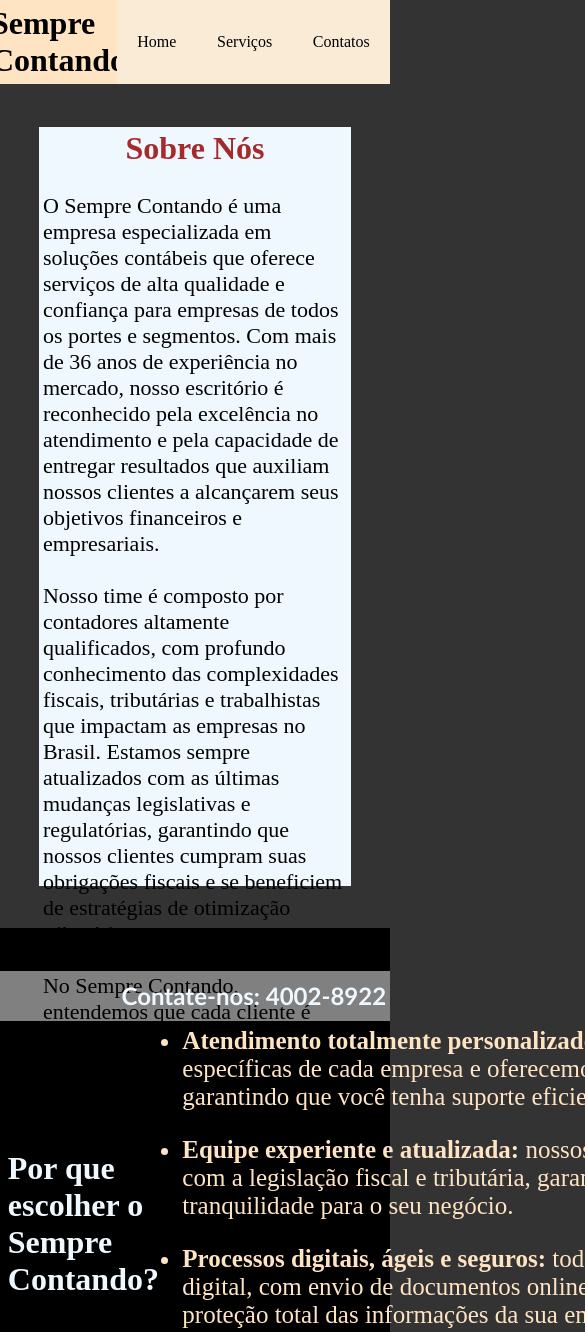
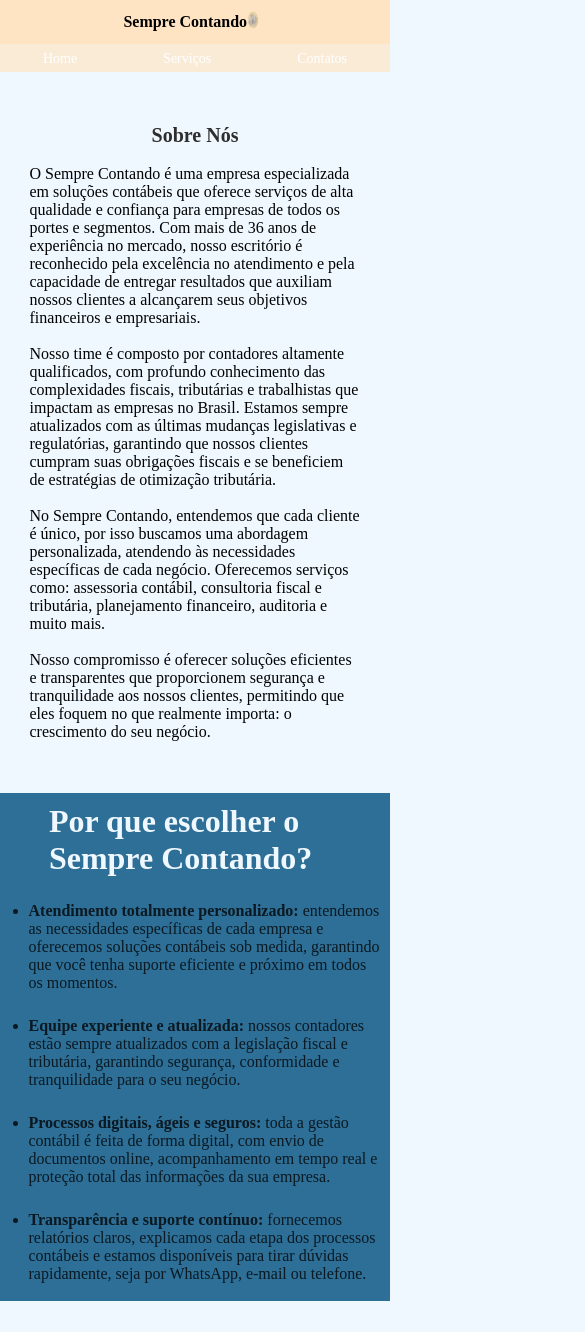
Before and after one commit to MathiasSantiago/TRABALHO_Mathias_LuisG, a plain HTML site: page index.html in a window 390 px wide. Shown: the top 1332 px of the page, 585 px wide, since content can reach past the window. After the commit the page ends 1301 px from the top, so only its background shows below. Drawn offline with Linux system fonts and the light colour scheme.

Commit message:
alteração5 ;---------------;

```diff
--- a/index.html
+++ b/index.html
@@ -50,15 +50,5 @@
         </div>
     </main>
 
-    <div class="contato">
-        <h2>Contate-nos: 4002-8922</h2>
-    </div>
-
 </body>
 </html>
-
-
-<!--
-SITE BASE
-https://www.fortestecnologia.com.br/gestao-contabil/sistema-total-contador/?utm_source=google&utm_medium=cpc&utm_campaign=21876097151&adgroupid=168641969423&utm_content=g_c_&utm_term=b_gest%C3%A3o%20contabilidade&gad_source=1&gad_campaignid=21876097151&gbraid=0AAAAADM75Ocgxvssw09ybA3uhYGZcSt3f&gclid=EAIaIQobChMIqPzN_8-okAMVDEVIAB3EtDvoEAAYASAAEgIp3vD_BwE
--->
--- a/pages/contato.css
+++ b/pages/contato.css
@@ -5,7 +5,7 @@
 }
 
 body {
-    background-color: #333;
+    background-color: aliceblue;
 }
 
 .banner {
@@ -15,7 +15,7 @@ body {
 }
 
 .banner h1 {
-    background-color: bisque;
+    background-color: rgb(45, 111, 150);
     width: 30%;
     height: 100%;
     display: flex;
@@ -24,7 +24,7 @@ body {
 }
 
 .banner ul {
-    background-color: antiquewhite;
+    background-color: rgb(33, 81, 109);
     width: 70%;
     height: 100%;
 }
@@ -37,7 +37,7 @@ body {
 }
 
 .nev li a {
-    color: black;
+    color: rgb(255, 255, 255);
 }
 
 a {
@@ -52,8 +52,8 @@ a {
 /*-------ANIMAÇÃO--------*/
 
 .anima img {
-    width: 35%;
-    height: 35%;
+    width: 5vw;
+    height: 5vw;
 }
 
 @keyframes moeda {
@@ -103,7 +103,6 @@ main.contato {
     margin-right: 8px;
 }
 
-/* ======= Redes sociais ======= */
 .redes-sociais {
     margin-top: 20px;
 }
@@ -136,13 +135,11 @@ main.contato {
     transform: scale(1.1);
 }
 
-/* ======= Mapa ======= */
 .mapa h3 {
     color: #003366;
     margin-bottom: 10px;
 }
 
-/* ======= Formulário ======= */
 form {
     display: flex;
     flex-direction: column;
@@ -170,37 +167,48 @@ button:hover {
     background-color: #0055a5;
 }
 
-/* ======= Rodapé ======= */
-footer {
-    background-color: #003366;
-    color: white;
-    text-align: center;
-    padding: 15px 0;
-    font-size: 0.9rem;
-}
 
-/* ======= Media Queries ======= */
-@media (max-width: 992px) {
-    main.contato {
-        flex-direction: column;
-    }
-
+@media (max-width: 768px) {
     nav ul {
         justify-content: center;
         flex-wrap: wrap;
     }
+
+    .banner {
+        flex-direction: column;
+        height: auto;
+    }
+
+    .banner h1 {
+        width: 100%;
+        height: auto;
+        background-color: bisque;
+        padding: 10px 0;
+    }
+
+    .banner ul {
+        width: 100%;
+        background-color: antiquewhite;
+    }
+
+    .nev li {
+        margin: 5px 0;
+    }
 }
 
-@media (max-width: 600px) {
-    header h1 {
-        font-size: 1.5rem;
-        text-align: center;
+@media (max-width: 480px) {
+
+    .banner h1 {
+        font-size: 16px;
     }
 
-    nav ul {
-        flex-direction: column;
-        align-items: center;
-    }
+  .nev li a {
+      font-size: 0.85rem;
+  }
+
+  .nev {
+      gap: 8px;
+  }
 
     .redes-sociais a {
         width: 40px;
@@ -213,37 +221,3 @@ footer {
         font-size: 1rem;
     }
 }
-
-footer.contato {
-    background-color: #808080;
-    height: 6vh;
-    min-height: 60px; /* Garante altura mínima */
-    display: flex;
-    justify-content: flex-end;
-    align-items: center;
-    padding-right: 2%;
-    box-shadow: 0 -2px 5px rgba(0, 0, 0, 0.2);
-}
-
-footer.contato h2 {
-    color: aliceblue;
-    font-family: 'Gill Sans', 'Gill Sans MT', Calibri, 'Trebuchet MS', sans-serif;
-    font-size: 1.1rem;
-    margin: 0;
-    text-align: right;
-}
-
-/* ===== Responsividade ===== */
-@media (max-width: 600px) {
-    footer.contato {
-        justify-content: center;
-        text-align: center;
-        padding-right: 0;
-        height: auto;
-        padding: 10px 0;
-    }
-
-    footer.contato h2 {
-        font-size: 1rem;
-    }
-}
--- a/pages/servisos.css
+++ b/pages/servisos.css
@@ -5,21 +5,7 @@
 }
 
 body {
-    background-color: #333;
-}
-
-.contato {
-    background-color: #808080;
-    height: 6vh;
-    display: flex;
-    justify-content: end;
-    align-items: center;
-}
-
-.contato h2 {
-    color: aliceblue;
-    margin-right: 1%;
-    font-family: 'Gill Sans', 'Gill Sans MT', Calibri, 'Trebuchet MS', sans-serif, Haettenschweiler, 'Arial Narrow Bold', sans-serif;
+    background-color: aliceblue;
 }
 
 .banner {
@@ -29,7 +15,7 @@ body {
 }
 
 .banner h1 {
-    background-color: bisque;
+    background-color: rgb(45, 111, 150);
     width: 30%;
     height: 100%;
     display: flex;
@@ -38,7 +24,7 @@ body {
 }
 
 .banner ul {
-    background-color: antiquewhite;
+    background-color: rgb(33, 81, 109);
     width: 70%;
     height: 100%;
 }
@@ -51,7 +37,7 @@ body {
 }
 
 .nev li a {
-    color: black;
+    color: rgb(255, 255, 255);
 }
 
 a {
@@ -64,15 +50,9 @@ a {
 }
 
 
-
-
-
-
-/*-------ANIMAÇÃO--------*/
-
 .anima img {
-    width: 35%;
-    height: 35%;
+    width: 5vw;
+    height: 5vw;
 }
 
 @keyframes moeda {
@@ -99,7 +79,7 @@ a {
 
   padding: 3px;
   border-radius: 3px;
-  background-color: #28a745;
+  background-color: #0066cc;
 }
 
 /* GRID BASE */
@@ -153,7 +133,6 @@ a {
 @media (max-width: 1024px) {
   .banner h1 {
       width: 35%;
-      font-size: 1.2rem;
   }
 
   .banner ul {
@@ -176,29 +155,27 @@ a {
 }
 
 
-/* === Celulares (até 768px) === */
 @media (max-width: 768px) {
-  /* Mantém o cabeçalho em linha */
   .banner {
-      flex-direction: row;
-      height: 10vh;
+    flex-direction: column;
+    height: auto;
+    width: auto;
 }
 
 .banner h1 {
-      width: 40%;
-      font-size: 1rem;
-      padding: 5px;
+    width: 100%;
+    height: auto;
+    background-color: bisque;
+    padding: 10px 0;
 }
 
 .banner ul {
-      width: 60%;
+    width: 100%;
+    background-color: antiquewhite;
 }
 
-  .nev {
-      flex-wrap: wrap;
-      justify-content: center;
-      gap: 5px;
-      font-size: 0.9rem;
+.nev li {
+    margin: 5px 0;
 }
 
   .servicos {
@@ -211,17 +188,12 @@ a {
       height: auto;
       padding: 15px 0;
   }
-
-  footer.contato h2 {
-      font-size: 1rem;
-  }
 }
 
-/* === Celulares pequenos (até 480px) === */
 @media (max-width: 480px) {
+
     .banner h1 {
-      font-size: 0.9rem;
-      width: 45%;
+        font-size: 16px;
     }
 
   .nev li a {
@@ -243,8 +215,4 @@ a {
   #info h3 {
       font-size: 0.85rem;
   }
-
-  footer.contato h2 {
-      font-size: 0.9rem;
 }
-}
--- a/style.css
+++ b/style.css
@@ -5,33 +5,18 @@
 }
 
 body {
-    background-color: #333;
-}
-
-.contato {
-    background-color: #808080;
-    width: 100%;
-    height: 6vh;
-    display: flex;
-    justify-content: end;
-    align-items: center;
-}
-
-.contato h2 {
-    color: aliceblue;
-    margin-right: 1%;
-    font-family: 'Gill Sans', 'Gill Sans MT', Calibri, 'Trebuchet MS', sans-serif, Haettenschweiler, 'Arial Narrow Bold', sans-serif;
+    background-color: aliceblue;
 }
 
 .banner {
     height: 10vh;
-    width: 100%;
+    width: auto;
     display: flex;
 }
 
 .banner h1 {
-    background-color: bisque;
-    width: 30%;
+    background-color: rgb(45, 111, 150);
+    width: 35%;
     height: 100%;
     display: flex;
     justify-content: center;
@@ -39,8 +24,8 @@ body {
 }
 
 .banner ul {
-    background-color: antiquewhite;
-    width: 70%;
+    background-color: rgb(33, 81, 109);
+    width: 65%;
     height: 100%;
 }
 
@@ -52,7 +37,7 @@ body {
 }
 
 .nev li a {
-    color: black;
+    color: rgb(255, 255, 255);
 }
 
 a {
@@ -72,7 +57,7 @@ a {
 .text {
     margin-top: 5vh;
     margin-left: 10%;
-    background-color: aliceblue;
+    background-color: rgb(183, 190, 196);
     width: 80%;
     height: 90%;
     padding: 1%;
@@ -80,7 +65,7 @@ a {
 
 .text h1 {
     text-align: center;
-    color: brown;
+    color: rgb(46, 46, 46);
 }
 
 .text p {
@@ -93,7 +78,7 @@ a {
     margin-top: 5vh;
     width: 100%;
     height: 70%;
-    background-color: black;
+    background-color: rgb(45, 111, 150);
 }
 
 .porque ul {
@@ -103,7 +88,7 @@ a {
 
 
 .porque li {
-    color: bisque;
+    color: rgb(11, 25, 34);
     font-size: 25px;
     margin-top: 25px;
     width: 800px;
@@ -119,8 +104,8 @@ a {
 /*-------ANIMAÇÃO--------*/
 
 .anima img {
-    width: 35%;
-    height: 35%;
+    width: 5vw;
+    height: 5vw;
 }
 
 @keyframes moeda {
@@ -133,3 +118,96 @@ a {
     animation-duration: 1s;
     animation-iteration-count: infinite;
 }
+
+@media (max-width: 768px) {
+    .banner {
+        flex-direction: column;
+        height: auto;
+        width: auto;
+    }
+
+    .banner h1 {
+        width: 100%;
+        height: auto;
+        background-color: bisque;
+        padding: 10px 0;
+    }
+
+    .banner ul {
+        width: 100%;
+        background-color: antiquewhite;
+    }
+
+    .nev li {
+        margin: 5px 0;
+    }
+
+    .text {
+        margin-top: 5vh;
+        margin-left: 5%;
+        margin-right: 5%;
+        background-color: aliceblue;
+        width: 90%;
+        height: auto;
+        padding: 10px;
+    }
+
+    .text h1 {
+        font-size: 24px;
+    }
+
+    .text p {
+        font-size: 18px;
+    }
+
+    .porque {
+        flex-direction: column;
+        height: auto;
+        padding: 10px;
+    }
+
+    .porque ul {
+        margin-left: 5%;
+    }
+
+    .porque li {
+        font-size: 18px;
+        width: 100%;
+    }
+
+    .anima img {
+        width: 50%;
+
+    }
+}
+
+
+@media (max-width: 480px) {
+    .banner h1 {
+        font-size: 16px;
+    }
+
+    .nev {
+        width: 100%;
+    }
+
+    .text h1 {
+        font-size: 20px;
+    }
+
+    .text p {
+        font-size: 16px;
+    }
+
+    .porque li {
+        font-size: 16px;
+    }
+
+    .anima img {
+        width: 60%;
+    }
+
+    .nev li a {
+        font-size: 14px;
+    }
+}
```
Also changed, not shown: pages/contato.html (+0 -5 lines), pages/sevicos.html (+0 -4 lines). Lines whose indentation alone changed are shown as unchanged.
